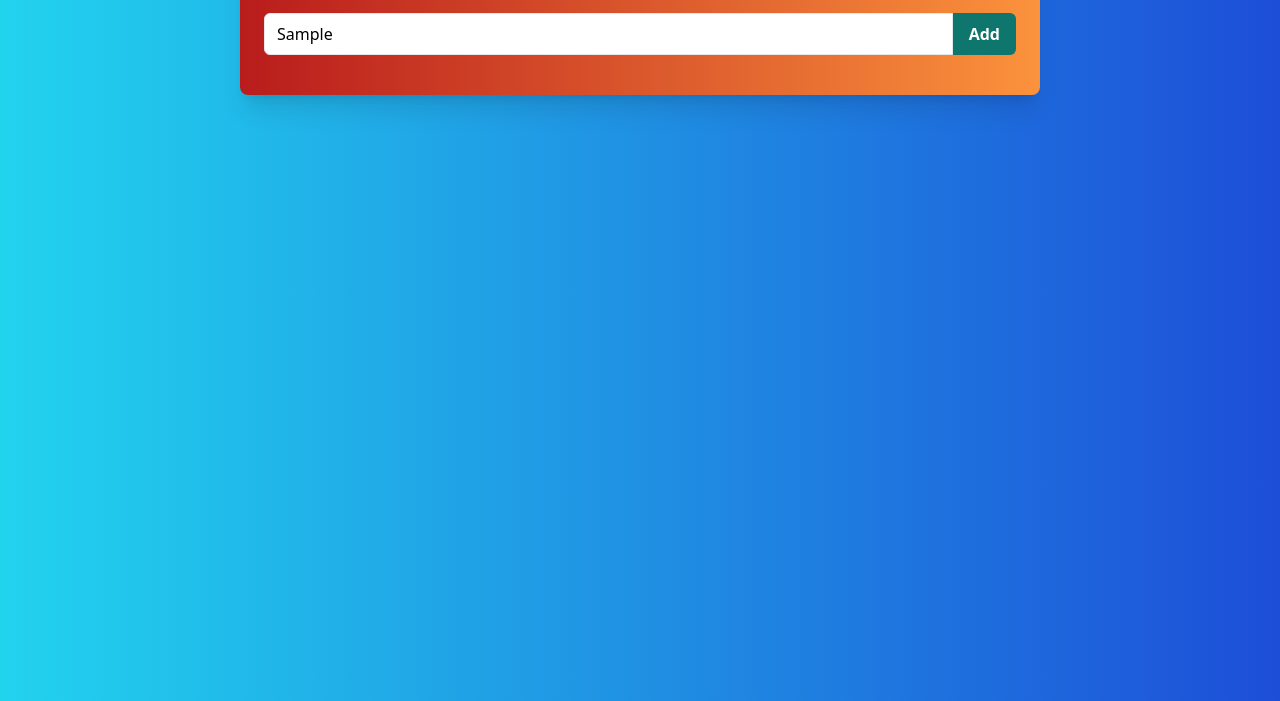
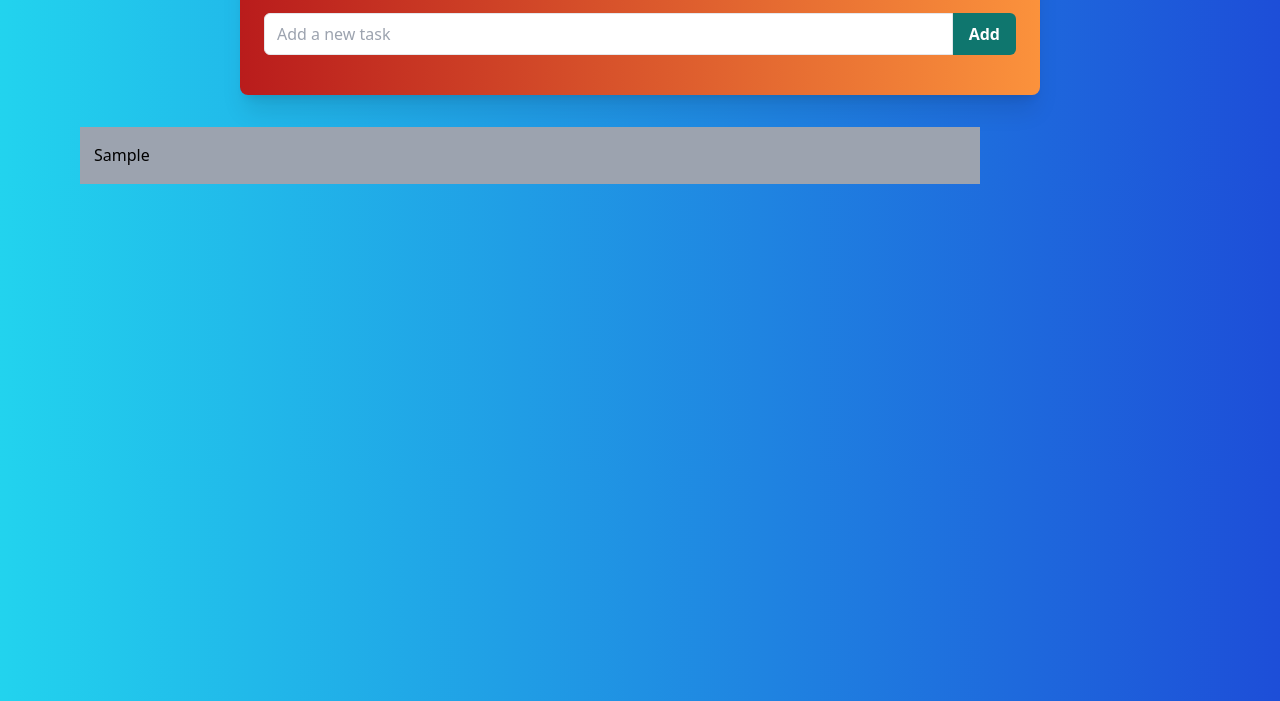
Before and after one commit to arifprog/sixth-assign, a website built with Vite: page index.html in a window 1280 px wide. Both pictures are taken after typing "Sample" into the empty fields and a click on the button "Add". Shown: the part 99-800 px from the top of the page. Built offline with nearby package versions, Linux system fonts and the light colour scheme.

Commit message:
To create add task with new word

```diff
--- a/index.html
+++ b/index.html
@@ -19,6 +19,9 @@
 
     </div>
 
+<p class="w-[900px] ml-20 bg-gray-400 px-3 py-4 mt-8" id="list"></p>
+
+
 
 
 
--- a/index.js
+++ b/index.js
@@ -1,10 +1,18 @@
 let inputBox = document.querySelector ('#inputBox');
 let addBtn = document.querySelector('#addBtn');
+let listbox = document.querySelector('p');
 
 addBtn.addEventListener('click',(event)=>{
     event.preventDefault();
+
     if(inputBox.value == ''){
         alert('Please add a new task.');
         return;
     }
+
+    let option = new Option(inputBox.value,inputBox.value);
+
+    let task = listbox.appendChild(option);
+    inputBox.value = '';
+
 })
```
